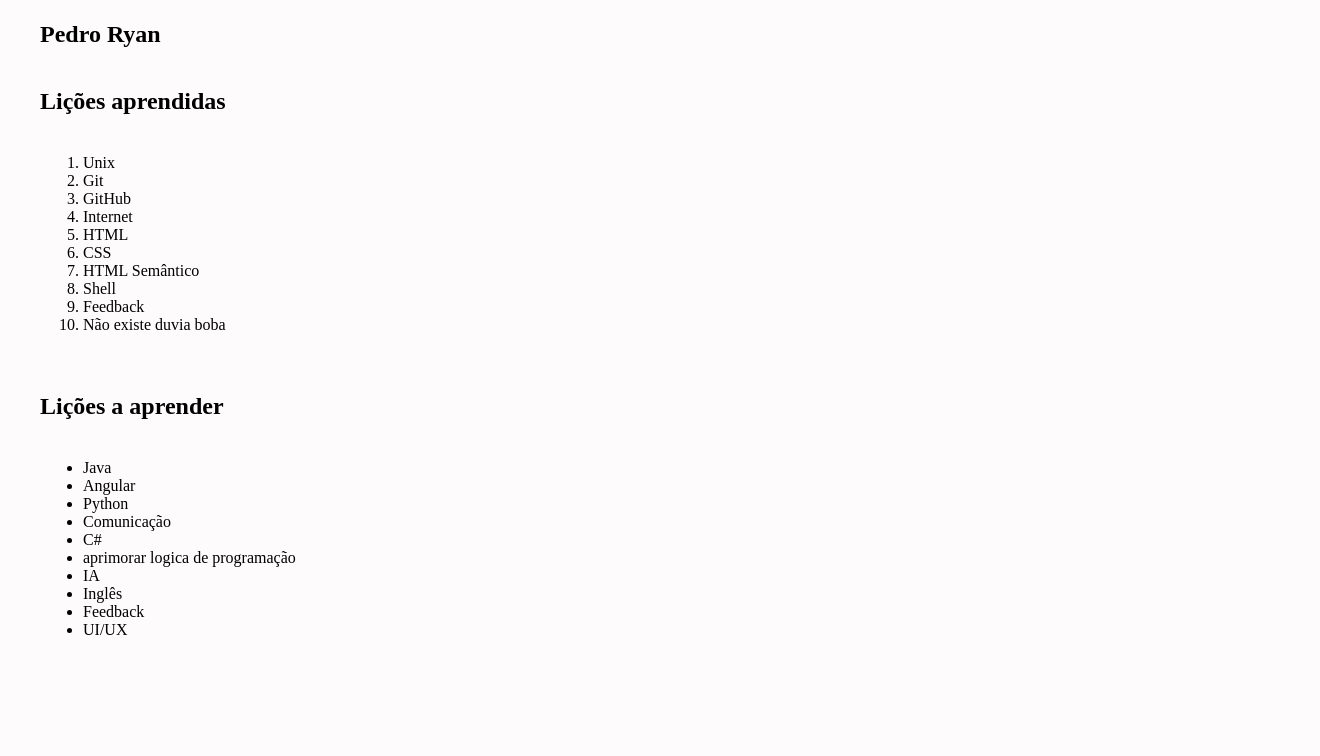
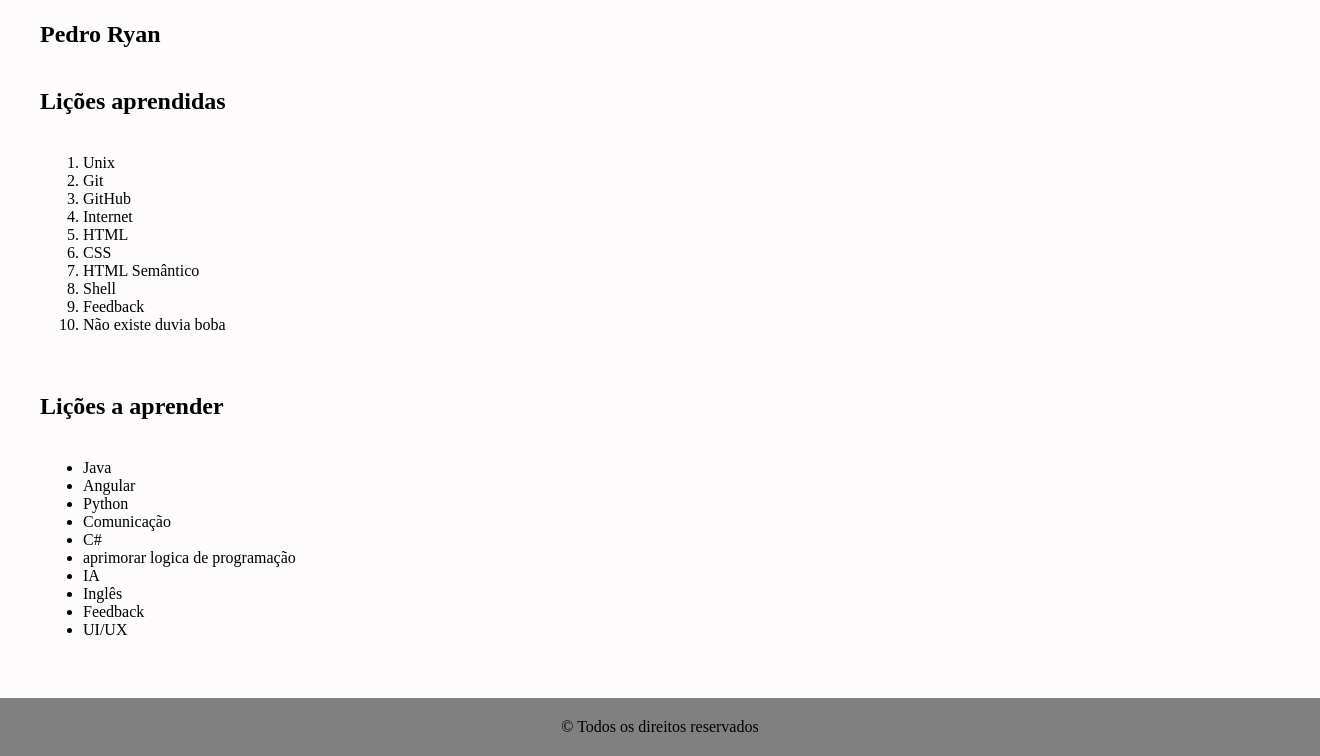
Before and after one commit to nayrgst/lessons-learned, a website: page index.html in a window 1280 px wide. Shown: the part 443-1199 px from the top of the page, 1320 px wide, since content can reach past the window. Before the commit the page ends 1141 px from the top, so only its background shows below. Drawn offline with Linux system fonts and the light colour scheme.

Commit message:
✅ req 6 finished

```diff
--- a/index.html
+++ b/index.html
@@ -64,6 +64,10 @@
           </tbody>
       </table>
       </section>
+
+      <footer id="rodape">
+        © Todos os direitos reservados
+      </footer>
     </main>
   </body>
 </html>
--- a/style.css
+++ b/style.css
@@ -31,3 +31,12 @@ section {
 #licoes {
   margin: 40px;
 }
+
+#rodape {
+  background-color: gray;
+  width: 100%;
+  display: flex;
+  align-items: center;
+  justify-content: center;
+  padding: 20px;
+}
```
